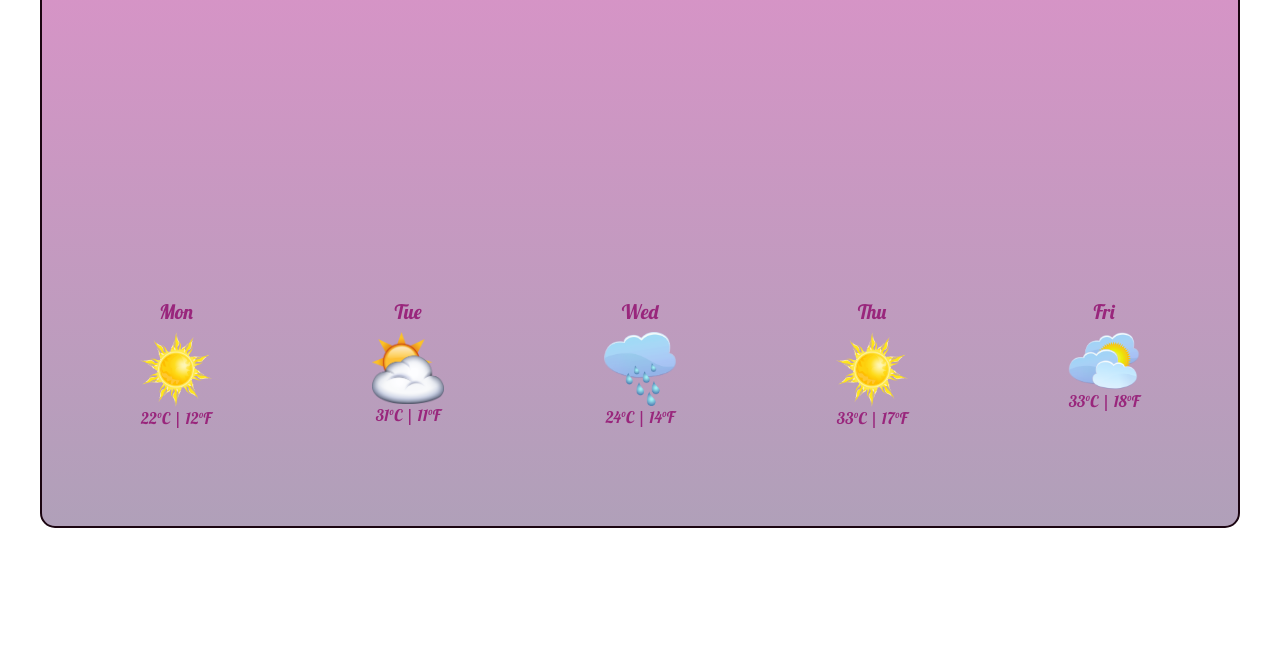
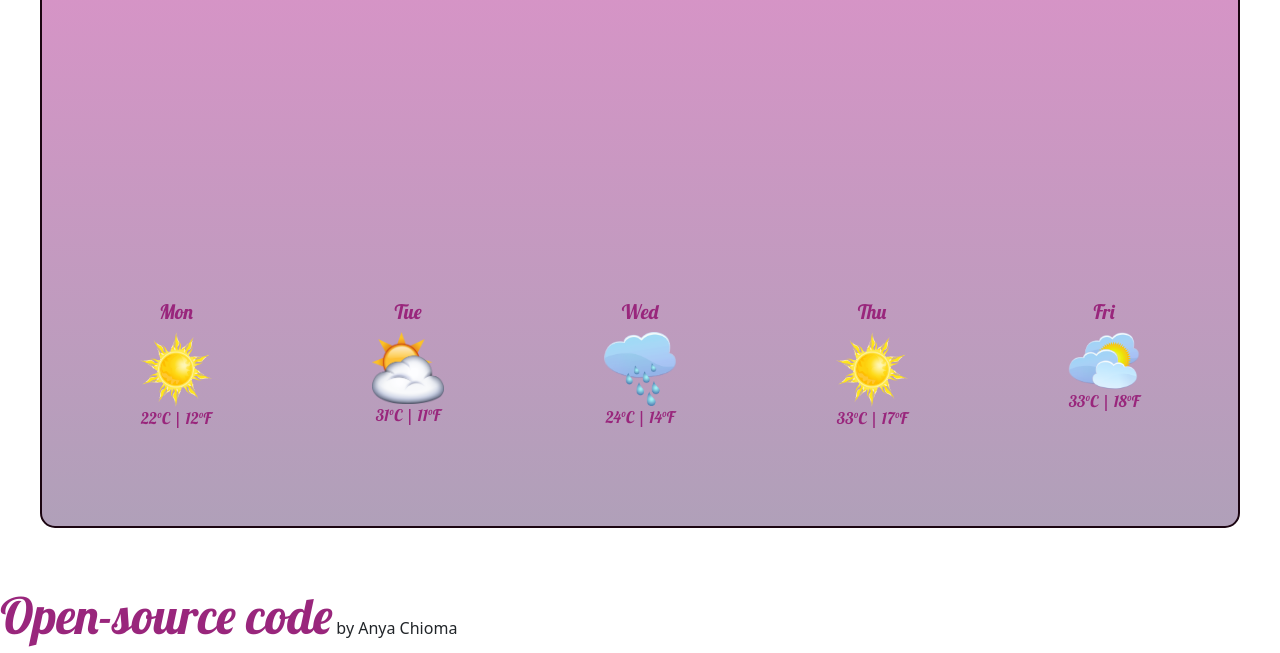
Before and after one commit to anyachioma/Anyas-project, a plain HTML site: page index.html in a window 1280 px wide. Shown: the part 480-1133 px from the top of the page. Before the commit the page ends 1058 px from the top, so only its background shows below. Drawn offline with nearby package versions, Linux system fonts and the light colour scheme.

Commit message:
Updated the index.html

```diff
--- a/index.html
+++ b/index.html
@@ -142,4 +142,7 @@
     </div>
     <script src="src/index.js"></script>
   </body>
+  <footer>
+    <a href="http://">Open-source code</a> by Anya Chioma
+  </footer>
 </html>
```
